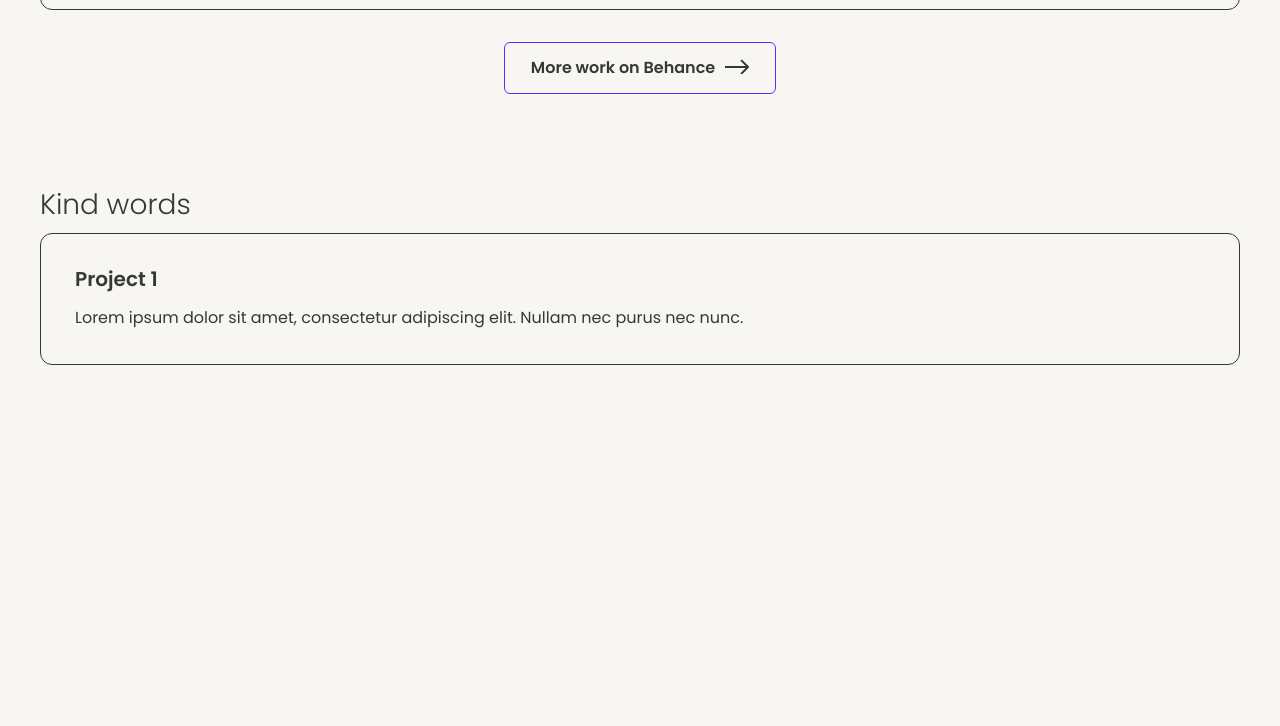
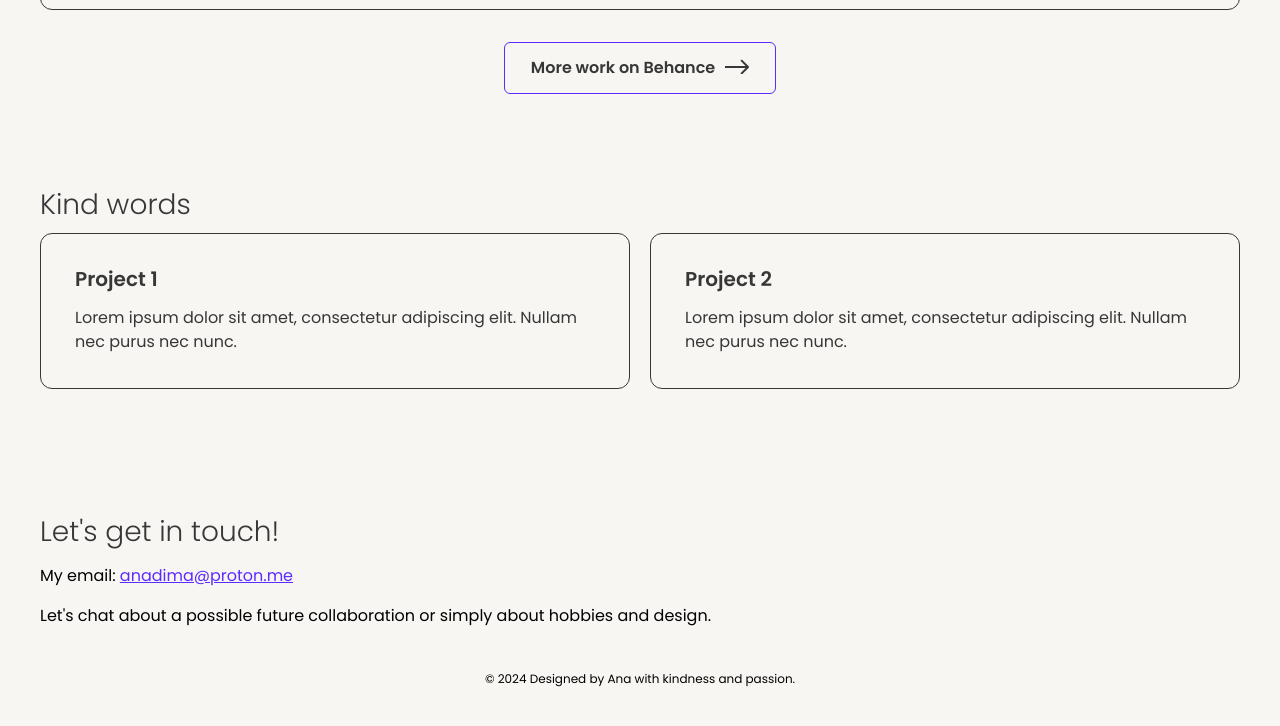
Before and after one commit to anamariadima/portfolio, a plain HTML site: page index.html in a window 1280 px wide. Shown: the part 1662-2388 px from the top of the page. Before the commit the page ends 2059 px from the top, so only its background shows below. Drawn offline with Linux system fonts and the light colour scheme; a script that the page names is missing.

Commit message:
Update main page.

```diff
--- a/index.html
+++ b/index.html
@@ -33,8 +33,8 @@
                     <div class="selectedWork__entry">
                         <img class="selectedWork__entry__image" src="Project1.png" alt="Project 1">
                         <div class="selectedWork__entry__description">
-                            <h2 class="selectedWork__entry__description__title"> Project 1 </h2>
-                            <p class="selectedWork__entry__description__text"> Lorem ipsum dolor sit amet, consectetur adipiscing elit. Nullam nec purus nec nunc. </p>
+                            <h2 class="selectedWork__entry__description__title"> Fusion Design System </h2>
+                            <p class="selectedWork__entry__description__text"> All about embracing constraints, overcoming failures, solving problems, addressing users requests, leveraging feedback, fostering design - development collaboration, prioritizing accessibility, and championing radical simplicity. </p>
                             <a href="./project-1.html" class="cbl custom__button">See project <span class="custom__button__icon"></span></a>
                         </div>
                     </div>
@@ -61,10 +61,26 @@
 
             <section class="section">
             <h1 class="selectedWork__entry__title"> Kind words</h1>
-                    <div class="selectedWork__entry">
-                        <div class="selectedWork__entry__description">
-                            <h2 class="selectedWork__entry__description__title"> Project 1 </h2>
-                            <p class="selectedWork__entry__description__text"> Lorem ipsum dolor sit amet, consectetur adipiscing elit. Nullam nec purus nec nunc. </p>
+            </section>
+            <div class="kind__words">
+                <div class="selectedWork__entry">
+                    <div class="selectedWork__entry__description">
+                        <h2 class="selectedWork__entry__description__title">Project 1</h2>
+                        <p class="selectedWork__entry__description__text">Lorem ipsum dolor sit amet, consectetur adipiscing elit. Nullam nec purus nec nunc.</p>
+                    </div>
+                </div>
+                <div class="selectedWork__entry">
+                    <div class="selectedWork__entry__description">
+                        <h2 class="selectedWork__entry__description__title">Project 2</h2>
+                        <p class="selectedWork__entry__description__text">Lorem ipsum dolor sit amet, consectetur adipiscing elit. Nullam nec purus nec nunc.</p>
+                    </div>
+                </div>
+            </div>
+            <section class="section">
+                <h1 class="selectedWork__entry__title"> Let's get in touch!</h1>
+                <p> My email: <a class="text-highlight" href="mailto:anadima@proton.me">anadima@proton.me</a> </p>
+                <p> Let's chat about a possible future collaboration or simply about hobbies and design. </p>
+                <p class="copyright"> © 2024 Designed by Ana with kindness and passion. </p>
             </section>
         </div>
     </body>
--- a/styles.css
+++ b/styles.css
@@ -15,6 +15,11 @@ body {
     margin: 0;
     padding: 0;
     background: var(--light);
+}
+
+.logo {
+    font-family: "Poppins", sans-serif;
+    font-weight: 500;
 }
 
 .content {
@@ -156,3 +161,19 @@ body {
 .no__margin {
     margin: 0;
 }
+
+.text-highlight {
+    color: #5E2BFF;
+}
+
+.copyright {
+    text-align: center;
+    font-size: 12px;
+    margin: 42px;
+}
+
+.kind__words {
+    display: flex;
+    justify-content: space-between;
+    gap: 20px;
+}
```
Also changed, not shown: Project1.png, Union.png (deleted), ZEROHEIGHT HERO IMAGE.png (added), 1 other file.
